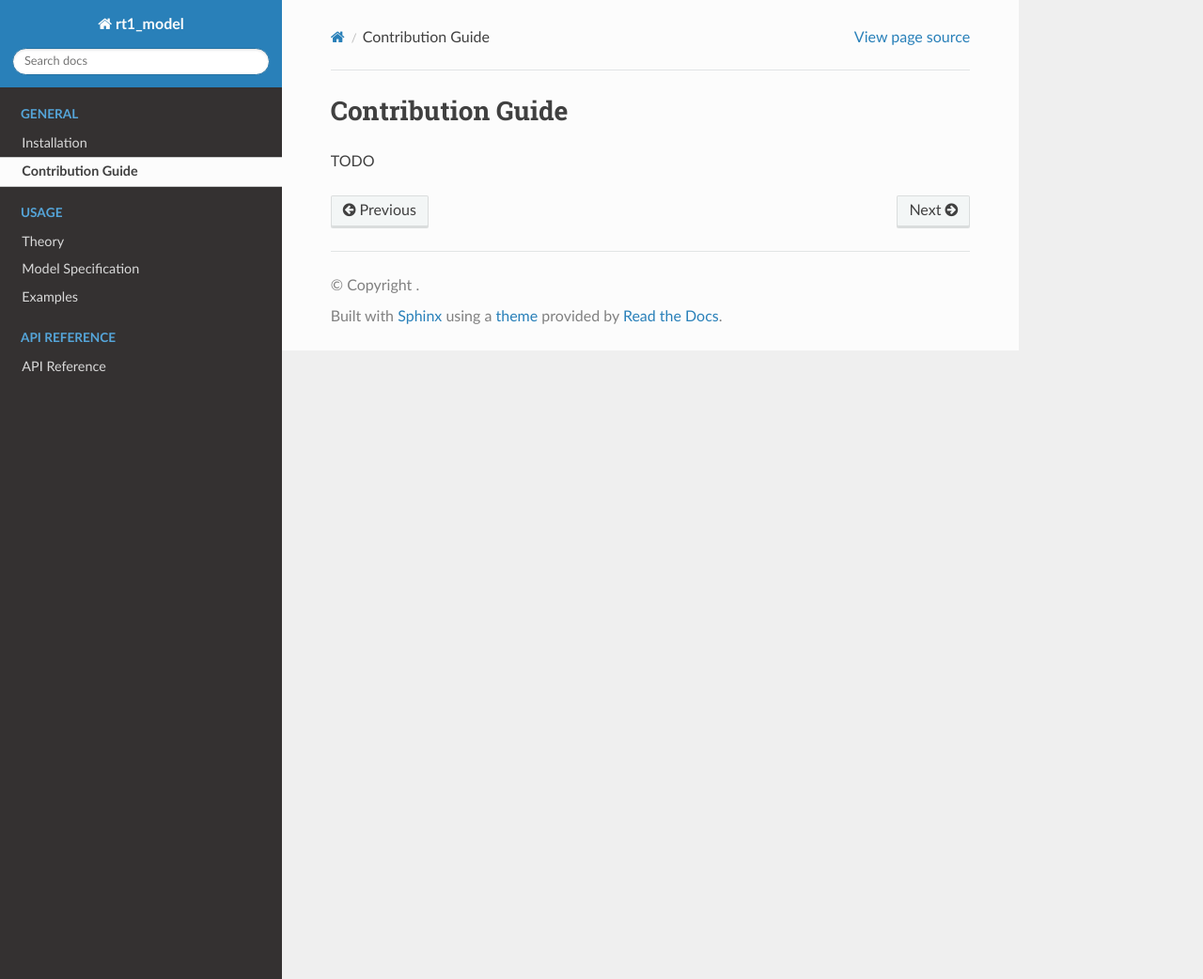
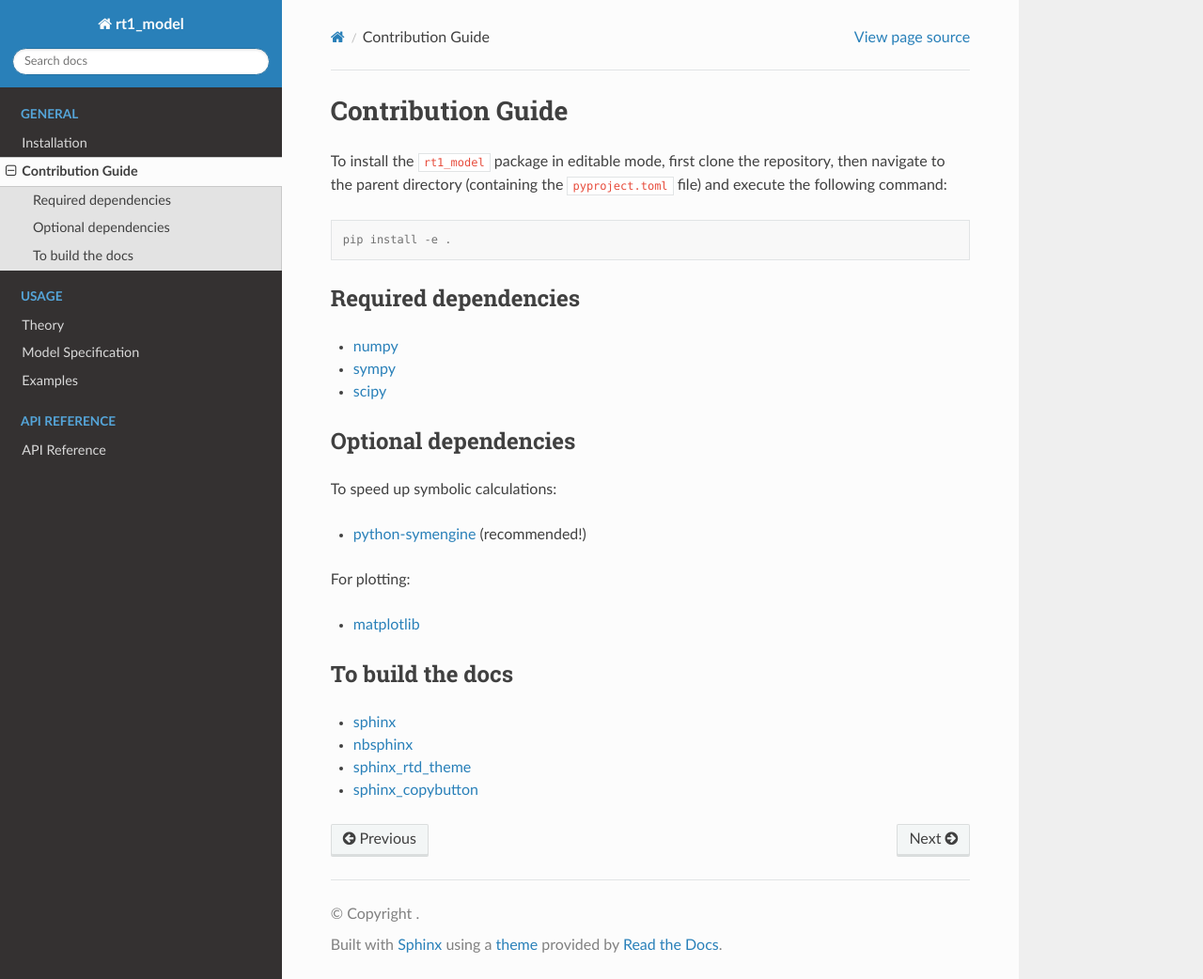
Before and after one commit to TUW-GEO/rt1_model, a Sphinx documentation site: the page built from docs/contribution_guide.rst, in a window 1280 px wide and 1042 px high. Shown: the whole window at 94% size. Built offline with Sphinx 7.4.7 and the Read the Docs theme 2.0.0, drawn with Linux system fonts in a browser that asks for light colours.

Commit message:
update docs

```diff
--- a/docs/contribution_guide.rst
+++ b/docs/contribution_guide.rst
@@ -1,4 +1,39 @@
 Contribution Guide
 ------------------
 
-TODO
+To install the ``rt1_model`` package in editable mode,
+first clone the repository, then navigate to the parent directory
+(containing the ``pyproject.toml`` file) and execute the following command:
+
+.. code-block:: console
+
+   pip install -e .
+
+
+Required dependencies
+~~~~~~~~~~~~~~~~~~~~~
+
+- `numpy <https://numpy.org/>`_
+- `sympy <https://www.sympy.org/en/index.html>`_
+- `scipy <https://scipy.org/>`_
+
+
+Optional dependencies
+~~~~~~~~~~~~~~~~~~~~~
+
+
+To speed up symbolic calculations:
+
+- `python-symengine <https://github.com/symengine/symengine.py>`_ (recommended!)
+
+For plotting:
+
+- `matplotlib <https://matplotlib.org/>`_
+
+To build the docs
+~~~~~~~~~~~~~~~~~
+
+- `sphinx <https://www.sphinx-doc.org/en/master/>`_
+- `nbsphinx <https://github.com/spatialaudio/nbsphinx/>`_
+- `sphinx_rtd_theme <https://github.com/readthedocs/sphinx_rtd_theme>`_
+- `sphinx_copybutton <https://github.com/executablebooks/sphinx-copybutton>`_
```
